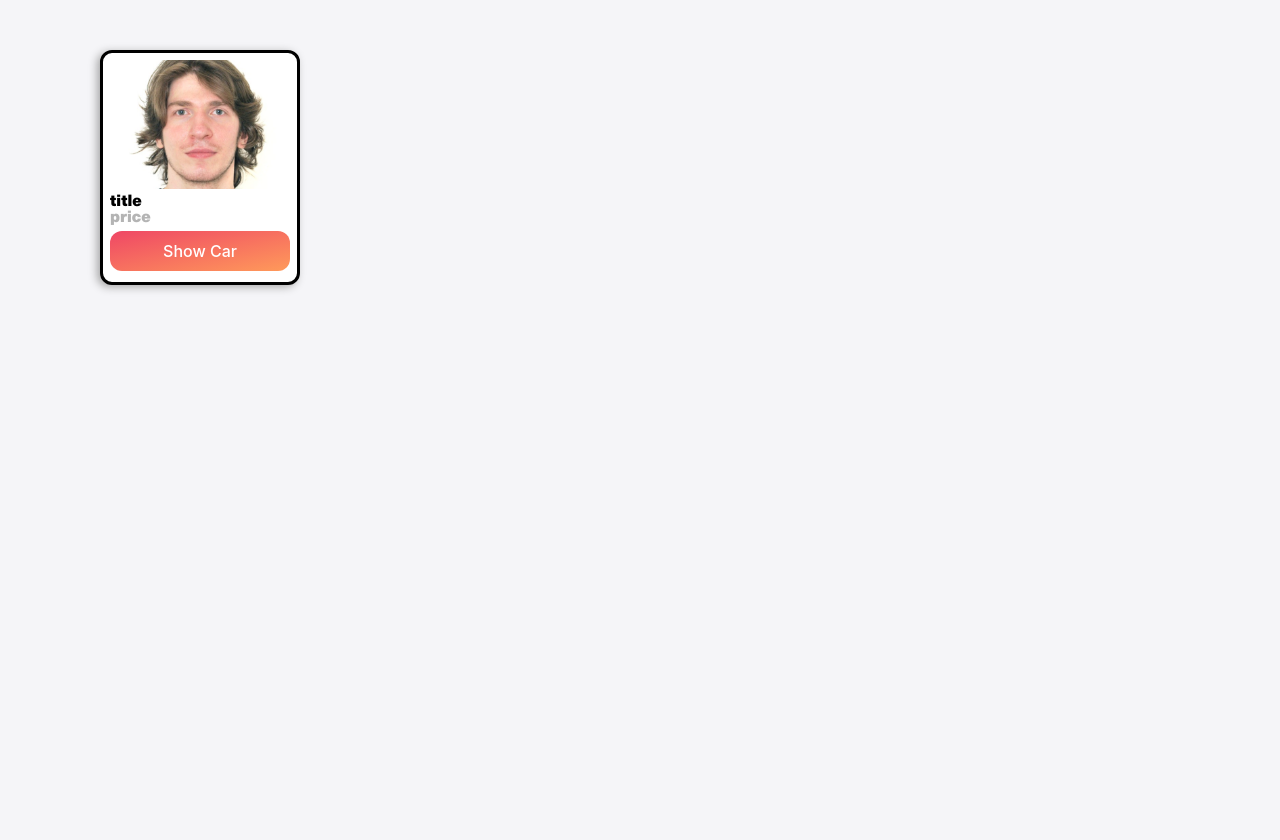
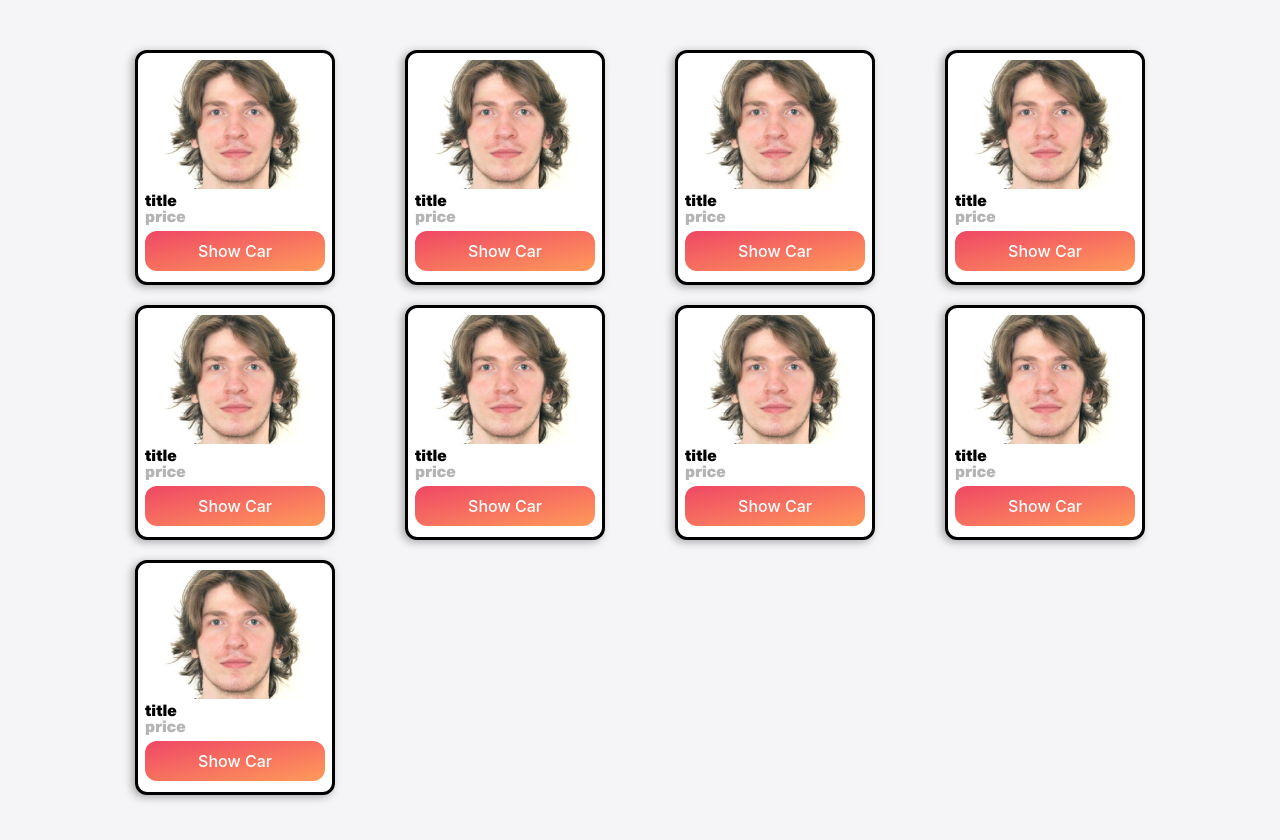
Before and after one commit to Tornike512/DiscountDrives, a Next.js app: page / in a window 1280 px wide. Shown: the top 840 px of the page. Before the commit the page ends 800 px from the top, so only its background shows below. Built offline with nearby package versions, Linux system fonts and the light colour scheme.

Commit message:
Add: Main Grid Style

```diff
--- a/src/app/page.tsx
+++ b/src/app/page.tsx
@@ -4,8 +4,16 @@ import "@/style/_global.scss";
 
 export default function Home() {
   return (
-    <div>
+    <main className="main-grid">
       <GridItem />
-    </div>
+      <GridItem />
+      <GridItem />
+      <GridItem />
+      <GridItem />
+      <GridItem />
+      <GridItem />
+      <GridItem />
+      <GridItem />
+    </main>
   );
 }
--- a/src/style/_global.scss
+++ b/src/style/_global.scss
@@ -15,3 +15,10 @@ body {
   font-weight: 400;
   background-color: rgb(245 245 248);
 }
+
+.main-grid {
+  display: grid;
+  grid-template-columns: 1fr 1fr 1fr 1fr;
+  place-items: center;
+  row-gap: 20px;
+}
```
